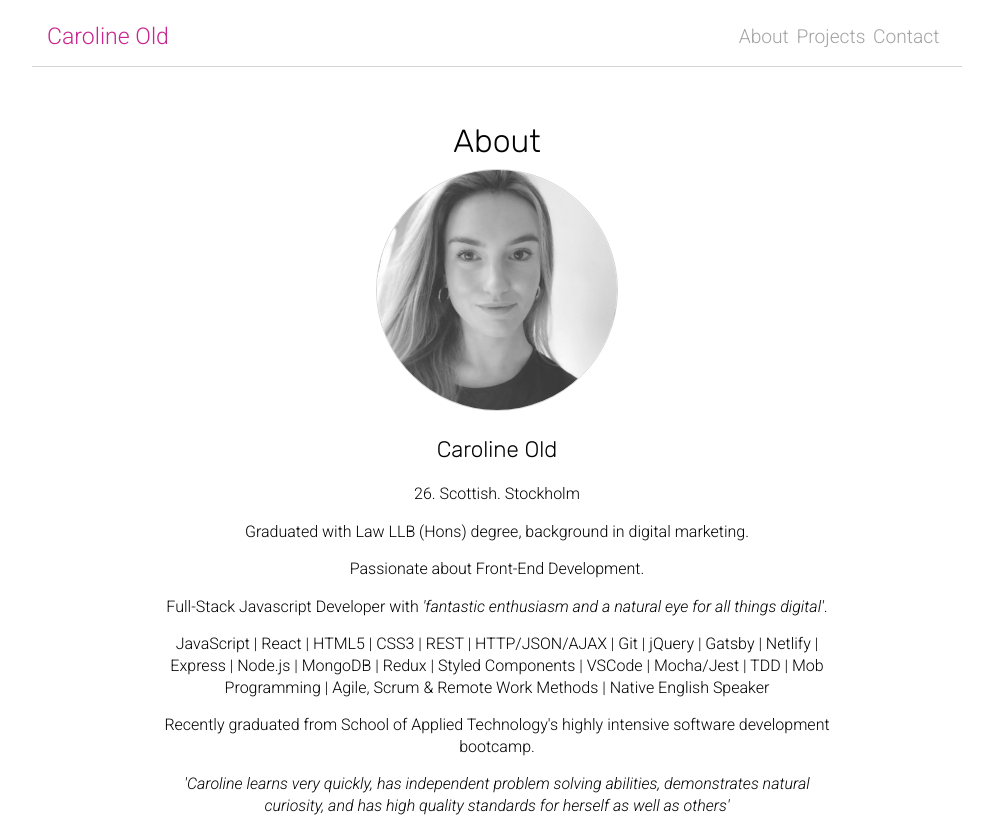
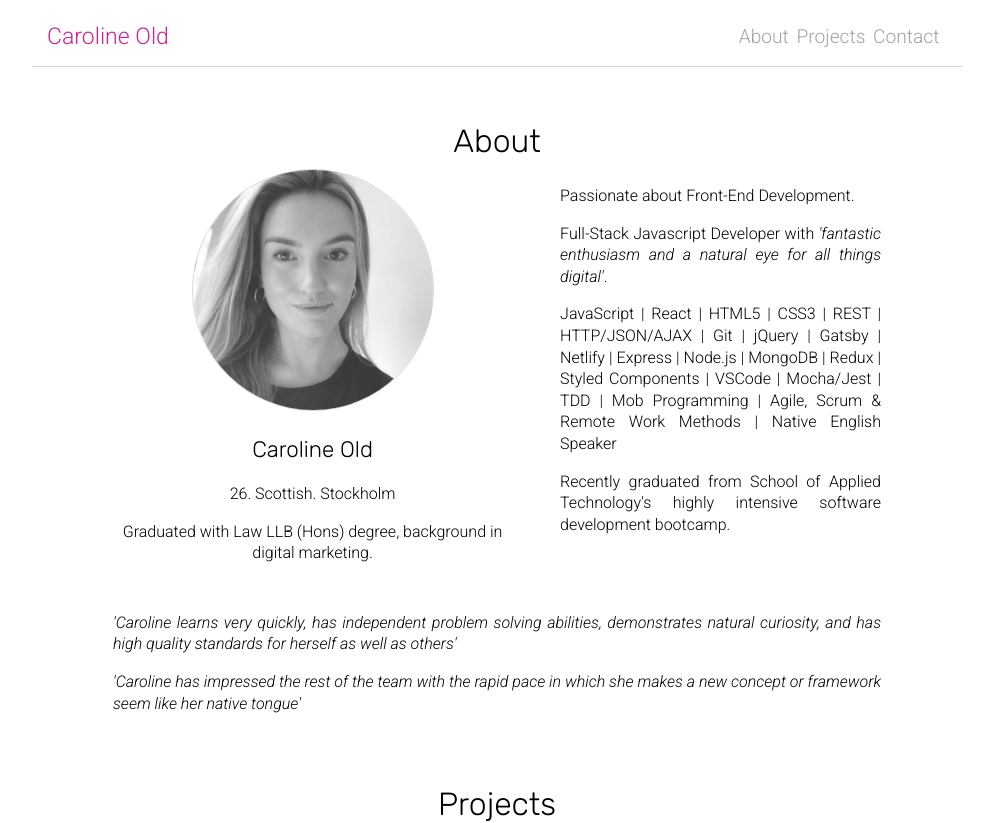
Before and after one commit to carolinejold/react-portfolio, a React (Create React App) app: page / in a window 1280 px wide. Shown: the top 823 px of the page, without its empty margins (143-1136 px from the left). Built offline with nearby package versions, Linux system fonts and the light colour scheme; no server answers.

Commit message:
updated responsive layout

```diff
--- a/src/App.css
+++ b/src/App.css
@@ -113,7 +113,7 @@ a {
 
 
 
-@media only screen and (min-width: 600px) {
+@media only screen and (min-width: 700px) {
   .about-container {
     max-width: 700px;
     margin: auto;
@@ -122,4 +122,60 @@ a {
   h3 {
     font-size: 2em;
   }
+
+  .project-card-container {
+    display: grid;
+    grid-template-columns: auto auto;
+    grid-gap: 1em;
+    justify-content: center;
+    align-content: space-around;
+    align-items: start;
+    margin: 0em 0em 3em 0em;
+  }
 }
+
+@media only screen and (min-width: 800px) {
+
+  .about-container {
+    max-width: 800px;
+  }
+
+  .about-container2 {
+    display: grid;
+    grid-template-columns: auto auto;
+    grid-gap: 1em;
+    justify-content: center;
+    align-content: space-around;
+    align-items: start;
+  }
+
+  .about-code {
+    padding-top: 1em;
+    text-align: justify;
+  }
+
+  .about-quotes {
+    grid-column: 1/3;
+    text-align: justify;
+  }
+
+}
+
+@media only screen and (min-width: 900px) {
+  .about-container {
+    max-width: 800px;
+  }
+
+  .project-card-container {
+    display: grid;
+    grid-template-columns: auto auto auto;
+    grid-gap: 1em;
+    justify-content: center;
+    align-content: space-around;
+    align-items: start;
+    margin: 0em 3em 3em 3em;
+    margin: auto;
+    max-width: 800px;
+  }
+
+}
--- a/src/components/About.js
+++ b/src/components/About.js
@@ -11,16 +11,16 @@ const About = () => {
             </Fade>
             <Fade bottom>
                 <div className="about-container2">
-                    <img className="face" src={Face} alt="my face" />
+                    <div className="about-intro"><img className="face" src={Face} alt="my face" />
                     <h4>Caroline Old</h4>
                     <p>26. Scottish. Stockholm</p>
-                    <p>Graduated with Law LLB (Hons) degree, background in digital marketing.</p>
-                    <p>Passionate about Front-End Development.</p>
+                    <p>Graduated with Law LLB (Hons) degree, background in digital marketing.</p></div>
+                    <div className="about-code"><p>Passionate about Front-End Development.</p>
                     <p>Full-Stack Javascript Developer with <i>'fantastic enthusiasm and a natural eye for all things digital'</i>.</p>
                     <p>JavaScript | React | HTML5 | CSS3 | REST | HTTP/JSON/AJAX | Git | jQuery | Gatsby | Netlify | Express | Node.js | MongoDB | Redux | Styled Components | VSCode | Mocha/Jest | TDD | Mob Programming | Agile, Scrum & Remote Work Methods | Native English Speaker</p>
-                    <p>Recently graduated from School of Applied Technology's highly intensive software development bootcamp.</p>
-                    <p><i>'Caroline learns very quickly, has independent problem solving abilities, demonstrates natural curiosity, and has high quality standards for herself as well as others'</i></p>
-                    <p><i>'Caroline has impressed the rest of the team with the rapid pace in which she makes a new concept or framework seem like her native tongue'</i></p>
+                    <p>Recently graduated from School of Applied Technology's highly intensive software development bootcamp.</p></div>
+                    <div className="about-quotes"><p><i>'Caroline learns very quickly, has independent problem solving abilities, demonstrates natural curiosity, and has high quality standards for herself as well as others'</i></p>
+                    <p><i>'Caroline has impressed the rest of the team with the rapid pace in which she makes a new concept or framework seem like her native tongue'</i></p></div>
                 </div>
             </Fade>
         </div>
```
Also changed, not shown: src/serviceWorker.js (deleted, +0 -141 lines), src/setupTests.js (deleted, +0 -5 lines), src/logo.svg (deleted).
